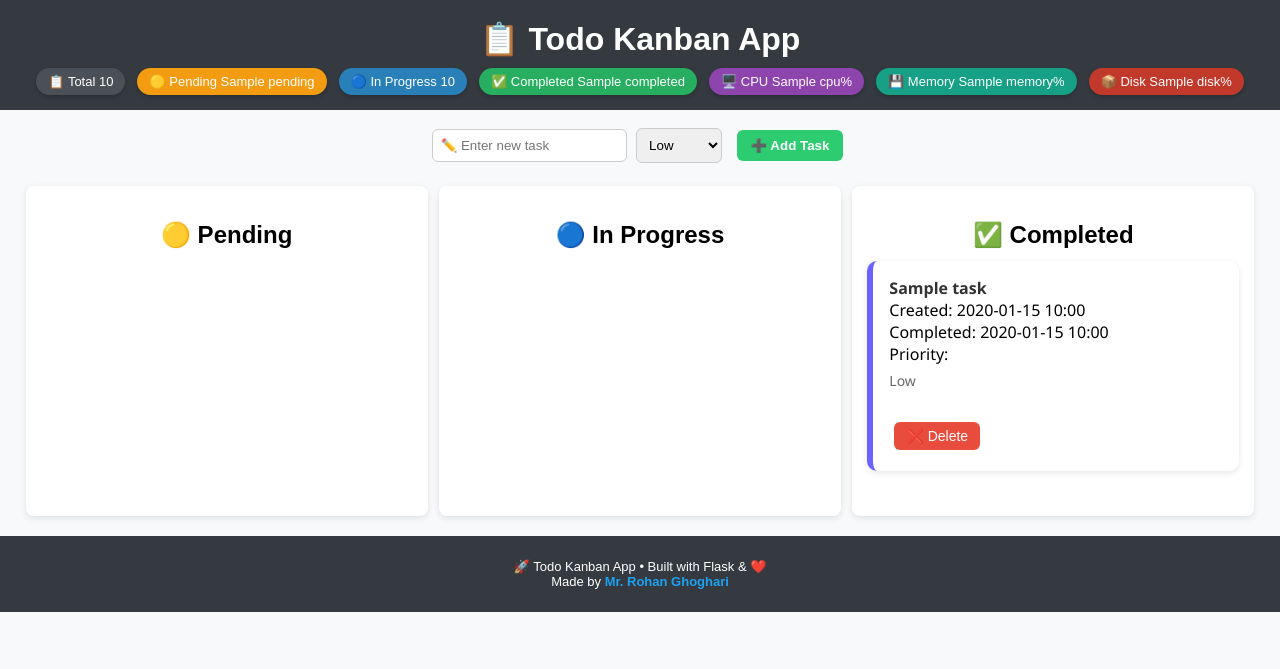
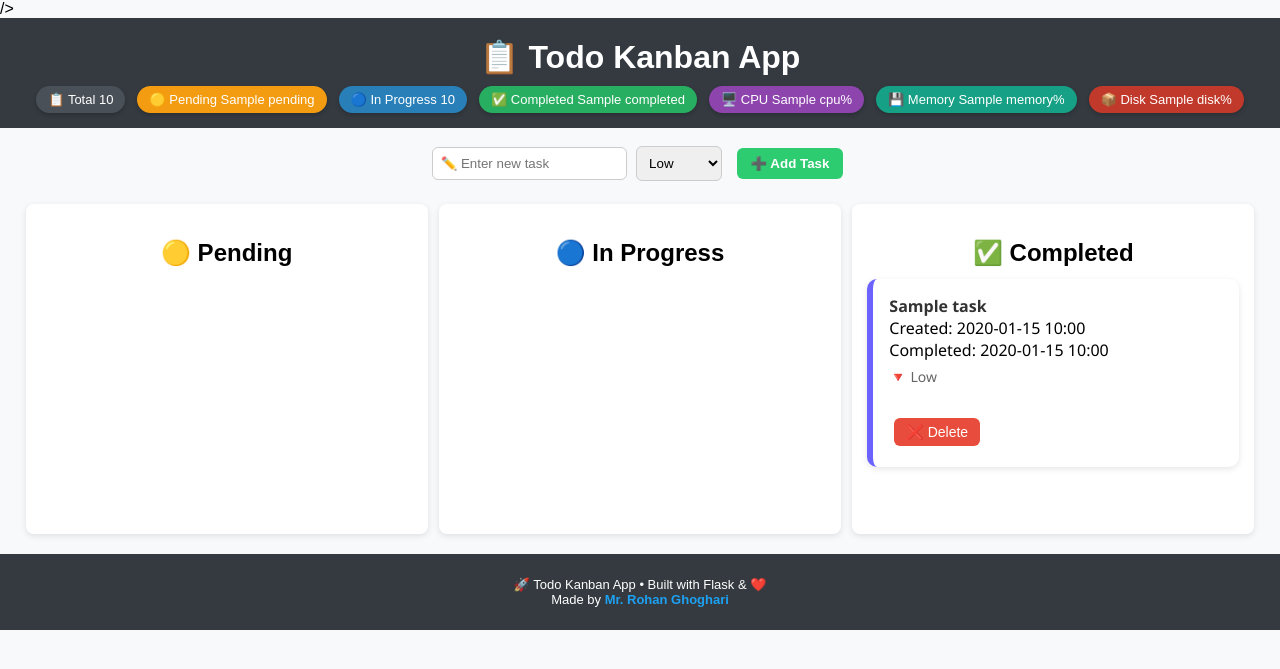
Before and after one commit to roni3132/todoapp-multi-tier, a Flask app: template templates/index.html in a window 1280 px wide. Shown: the top 669 px of the page. Run offline with Flask 3, Linux system fonts and the light colour scheme; tables that the repository leaves empty hold one stand-in row (values such as "Sample post"); the template is opened without the code that fills it: values that come from a table or form of the project are taken from there, most other values are stand-ins (such as "Sample title", 1, 10 or a date in 2020).

Commit message:
`Added Bootstrap CSS and modified task priority display in index.html template`

```diff
--- a/templates/index.html
+++ b/templates/index.html
@@ -6,6 +6,7 @@
     <link
       rel="stylesheet"
       href="{{ url_for('static', filename='style.css') }}"
+      <link href="https://cdn.jsdelivr.net/npm/bootstrap@5.3.8/dist/css/bootstrap.min.css" rel="stylesheet" integrity="sha384-sRIl4kxILFvY47J16cr9ZwB07vP4J8+LH7qKQnuqkuIAvNWLzeN8tE5YBujZqJLB" crossorigin="anonymous">
     />
     <script src="{{ url_for('static', filename='script.js') }}" defer></script>
   </head>
@@ -65,12 +66,12 @@
         >
           <strong>{{ task.title }}</strong><br />
           Created: {{ task.created_at.strftime("%Y-%m-%d %H:%M") }}<br />
-          Priority: {% if task.priority == "High" %}
-          <span class="badge badge-danger">High</span>
+          {% if task.priority == "High" %}
+          <span class="badge badge-danger">🔺 High</span>
           {% elif task.priority == "Medium" %}
-          <span class="badge badge-warning">Medium</span>
+          <span class="badge badge-warning">⚠️ Medium</span>
           {% else %}
-          <span class="badge badge-secondary">Low</span>
+          <span class="badge badge-secondary">🔻 Low</span>
           {% endif %}
           <br />
           <button class="delete-btn" onclick="deleteTask({{task.id}})">
@@ -96,12 +97,12 @@
         >
           <strong>{{ task.title }}</strong><br />
           Created: {{ task.created_at.strftime("%Y-%m-%d %H:%M") }}<br />
-          Priority: {% if task.priority == "High" %}
-          <span class="badge badge-danger">High</span>
+          {% if task.priority == "High" %}
+          <span class="badge badge-danger">🔺 High</span>
           {% elif task.priority == "Medium" %}
-          <span class="badge badge-warning">Medium</span>
+          <span class="badge badge-warning">⚠️ Medium</span>
           {% else %}
-          <span class="badge badge-secondary">Low</span>
+          <span class="badge badge-secondary">🔻 Low</span>
           {% endif %}
           <br />
           <button class="delete-btn" onclick="deleteTask({{task.id}})">
@@ -129,12 +130,12 @@
           Created: {{ task.created_at.strftime("%Y-%m-%d %H:%M") }}<br />
           Completed: {{ task.completed_at.strftime("%Y-%m-%d %H:%M") if
           task.completed_at else '-' }}<br />
-          Priority: {% if task.priority == "High" %}
-          <span class="badge badge-danger">High</span>
+          {% if task.priority == "High" %}
+          <span class="badge badge-danger">🔺 High</span>
           {% elif task.priority == "Medium" %}
-          <span class="badge badge-warning">Medium</span>
+          <span class="badge badge-warning">⚠️ Medium</span>
           {% else %}
-          <span class="badge badge-secondary">Low</span>
+          <span class="badge badge-secondary">🔻 Low</span>
           {% endif %}
           <br />
           <button class="delete-btn" onclick="deleteTask({{task.id}})">
```
